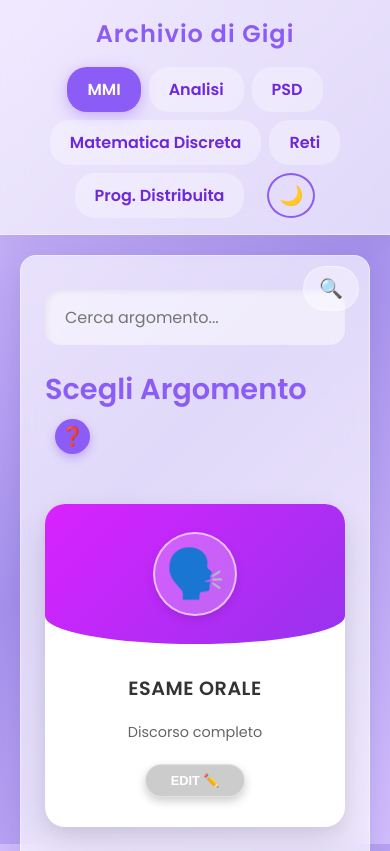
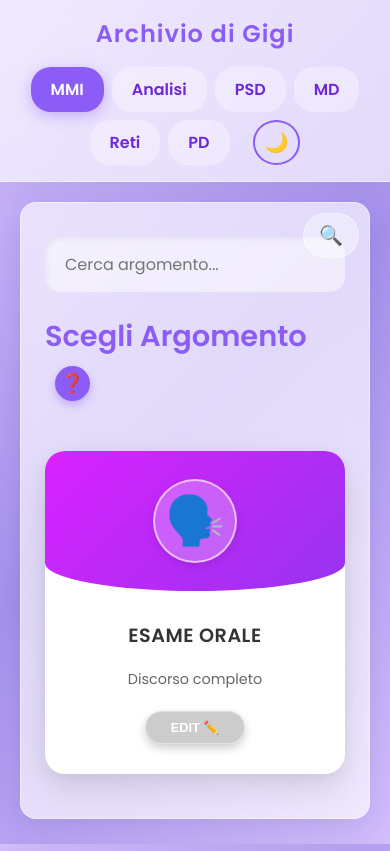
Before and after one commit to profondostantio03/DevBackupSite, a plain HTML site: page MMI/mmi.html in a window 390 px wide. Shown: the top 851 px of the page. Drawn offline with nearby package versions, Linux system fonts and the light colour scheme.

Commit message:
[FRONT-END][BACK-END] Major fixes

```diff
--- a/MMI/mmi.html
+++ b/MMI/mmi.html
@@ -18,18 +18,7 @@
 </head>
 <body>
 
-    <header>
-        <div class="logo"><a href="../index.html" style="text-decoration:none; color:inherit;">Archivio di Gigi</a></div>
-        <nav>
-            <a href="mmi.html" class="nav-link active-link">MMI</a>
-            <a href="../AnalisiMatematica/analisi.html" class="nav-link">Analisi</a>
-            <a href="../ProgrammazioneStruttureDati/psd.html" class="nav-link">PSD</a>
-            <a href="../MatematicaDiscreta/md.html" class="nav-link">Matematica Discreta</a>
-            <a href="../reti.html" class="nav-link">Reti</a>
-            <a href="../prog-distribuita.html" class="nav-link">Prog. Distribuita</a>
-            <button id="theme-toggle" class="theme-btn" title="Cambia Tema">🌙</button>
-        </nav>
-    </header>
+    <header id="main-header"></header>
 
     <main>
         <div class="zoom-wrapper">
--- a/script.js
+++ b/script.js
@@ -27,6 +27,48 @@ function initPage(categoriesData, notesData, pageTitleText) {
 function resolveColor(item, index) {
     if (item.customColor) return item.customColor;
     return colorStyles[index % colorStyles.length];
+}
+
+
+// --- GESTIONE HEADER ---
+function renderHeader() {
+    const headerElement = document.getElementById("main-header");
+    if (!headerElement) return;
+
+    // 1. Calcola in automatico il percorso relativo verso la root ("" oppure "../")
+    const scriptTag = document.querySelector('script[src*="script.js"]');
+    const scriptSrc = scriptTag ? scriptTag.getAttribute("src") : "";
+    const rootPath = scriptSrc.replace("script.js", "");
+
+    // 2. Elenco centralizzato dei corsi
+    const navItems = [
+        { label: "MMI", path: "MMI/mmi.html" },
+        { label: "Analisi", path: "AnalisiMatematica/analisi.html" },
+        { label: "PSD", path: "ProgrammazioneStruttureDati/psd.html" },
+        { label: "MD", path: "MatematicaDiscreta/md.html" },
+        { label: "Reti", path: "reti.html" },
+        { label: "PD", path: "ProgrammazioneDistribuita/index_pd.html" }
+    ];
+
+    // 3. Controlla quale pagina è aperta per evidenziare il link attivo
+    const currentPage = window.location.pathname.split("/").pop();
+
+    const linksHTML = navItems.map(item => {
+        const itemFile = item.path.split("/").pop();
+        const isActive = currentPage === itemFile ? "active-link" : "";
+        return `<a href="${rootPath}${item.path}" class="nav-link ${isActive}">${item.label}</a>`;
+    }).join("\n            ");
+
+    // 4. Inietta l'header completo nel DOM
+    headerElement.innerHTML = `
+        <div class="logo">
+            <a href="${rootPath}index.html" style="text-decoration:none; color:inherit;">Archivio di Gigi</a>
+        </div>
+        <nav>
+            ${linksHTML}
+            <button id="theme-toggle" class="theme-btn" title="Cambia Tema">🌙</button>
+        </nav>
+    `;
 }
 
 // --- HOME: MACRO CATEGORIE ---
@@ -302,6 +344,8 @@ function loadNotesByCategory(catId, catTitle, parentColorClass) {
 
 // --- GESTIONE DARK MODE ---
 document.addEventListener('DOMContentLoaded', () => {
+    renderHeader();
+
     const themeBtn = document.getElementById('theme-toggle');
     const body = document.body;
 
```
Also changed, not shown: AnalisiMatematica/analisi.html (+2 -12 lines), MatematicaDiscreta/md.html (+1 -12 lines), ProgrammazioneStruttureDati/psd.html (+1 -11 lines), index.html (+1 -12 lines).
